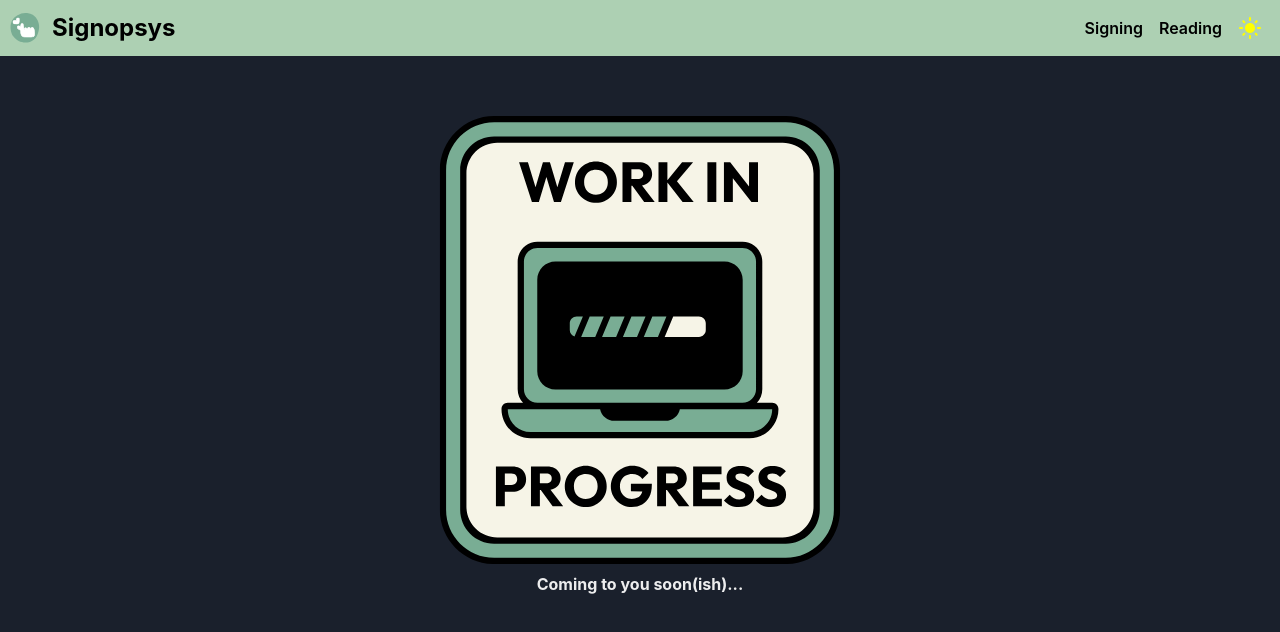
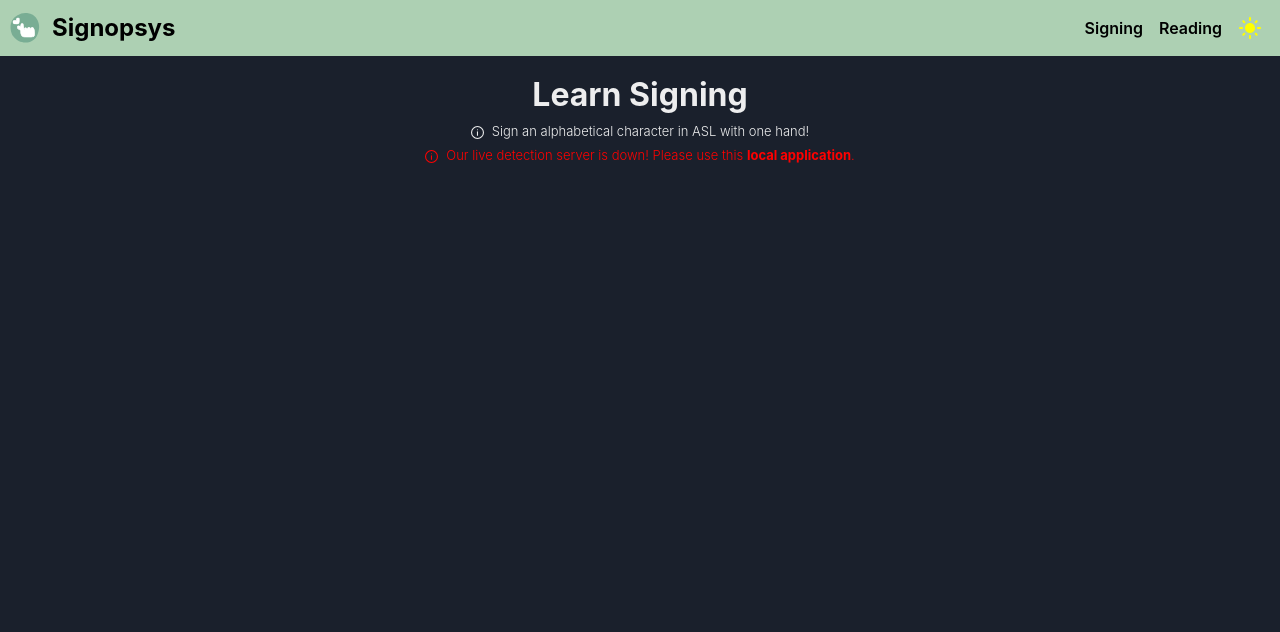
Before and after one commit to dngvbngc/learn-sign-language, a React (Vite) app: page /signing in a window 1280 px wide. Shown: the top 632 px of the page. Built offline with nearby package versions, Linux system fonts and the light colour scheme; no server answers.

Commit message:
Update signing page

```diff
--- a/package.json
+++ b/package.json
@@ -17,7 +17,8 @@
     "react": "^18.2.0",
     "react-confetti": "^6.1.0",
     "react-dom": "^18.2.0",
-    "react-router-dom": "^6.26.1"
+    "react-router-dom": "^6.26.1",
+    "react-webcam": "^7.2.0"
   },
   "devDependencies": {
     "@types/node": "^22.3.0",
--- a/src/pages/HomePage.tsx
+++ b/src/pages/HomePage.tsx
@@ -23,12 +23,13 @@ const HomePage = () => {
           Learn Sign Language!
         </Heading>
         <HStack justifyContent='center'>
-          <Link to='/signing'>
-            <Button>Learn Signing</Button>
-          </Link>
           <Link to='/reading'>
-            <Button backgroundColor='brand.100' color='black'>
-              Learn Reading
+            <Button
+              backgroundColor='brand.100'
+              color='black'
+              _hover={{ backgroundColor: "brand.200" }}
+            >
+              Start Learning
             </Button>
           </Link>
         </HStack>
--- a/src/pages/SigningPage.tsx
+++ b/src/pages/SigningPage.tsx
@@ -1,16 +1,46 @@
-import { Box, Image, Text } from "@chakra-ui/react";
-import inprogress from "../assets/inprogress.svg";
+import { useRef } from "react";
+import Webcam from "react-webcam";
+import { Center, Heading, Text } from "@chakra-ui/react";
+import { InfoOutlineIcon } from "@chakra-ui/icons";
 
 const SigningPage = () => {
+  const width = 50;
+  const height = (width * 480) / 640;
+  const webcamRef = useRef(null);
+  const canvasRef = useRef(null);
+
   return (
-    <Box padding={10}>
-      <center>
-        <Image maxWidth='35vw' align='center' src={inprogress} />
-        <Text fontWeight='bold' padding={2}>
-          Coming to you soon(ish)...
-        </Text>
-      </center>
-    </Box>
+    <>
+      <Heading paddingBottom={2} fontSize='xx-large'>
+        Learn Signing
+      </Heading>
+      <Text paddingBottom={1} fontSize='small' fontWeight='light'>
+        <InfoOutlineIcon marginRight={2} />
+        Sign an alphabetical character in ASL with one hand!
+      </Text>
+      <Text color='red' paddingBottom={1} fontSize='small' fontWeight='light'>
+        <InfoOutlineIcon marginRight={2} />
+        Our live detection server is down! Please use this{" "}
+        <a href='https://github.com/dngvbngc/sign-language-detection-flask'>
+          <strong>local application</strong>
+        </a>
+        .
+      </Text>
+      <Center>
+        <Webcam
+          ref={webcamRef}
+          style={{ width: `${width}vw`, height: `${height}vw` }}
+        />
+        <canvas
+          ref={canvasRef}
+          style={{
+            position: "absolute",
+            width: `${width}vw`,
+            height: `${height}vw`,
+          }}
+        />
+      </Center>
+    </>
   );
 };
 
```
Also changed, not shown: 1 other file (tests, documents, lock files or other folders).
